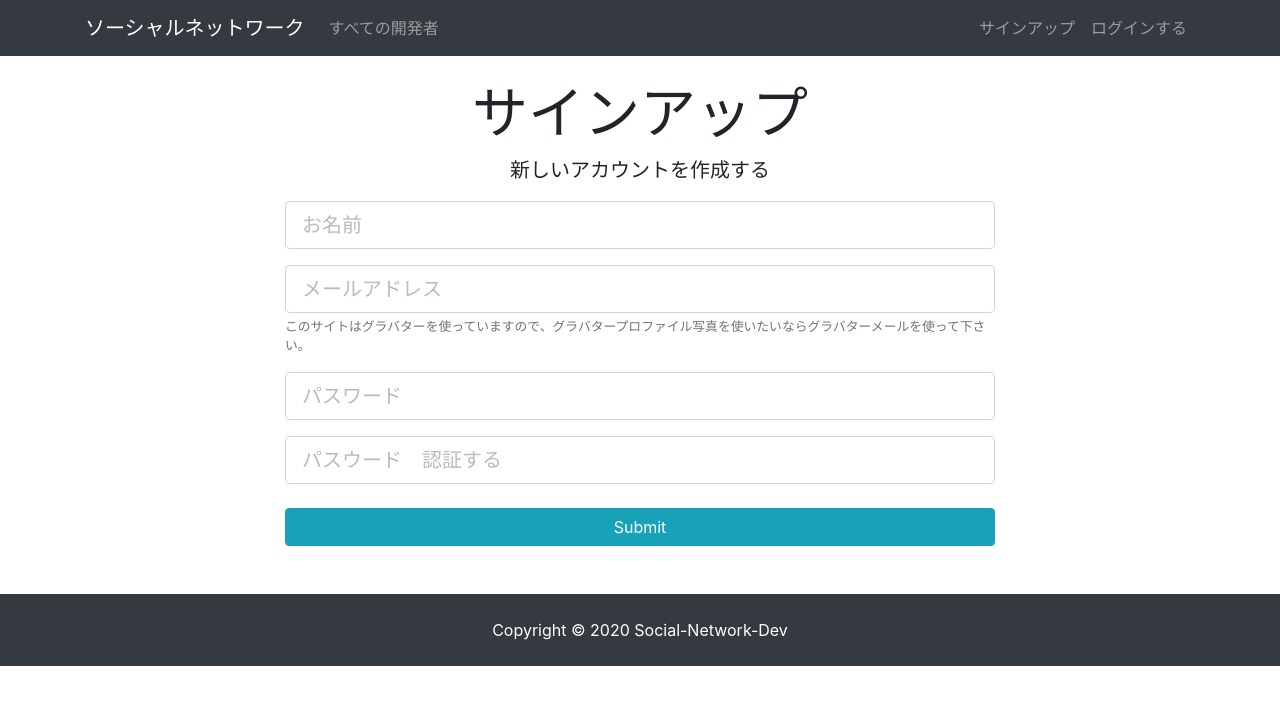
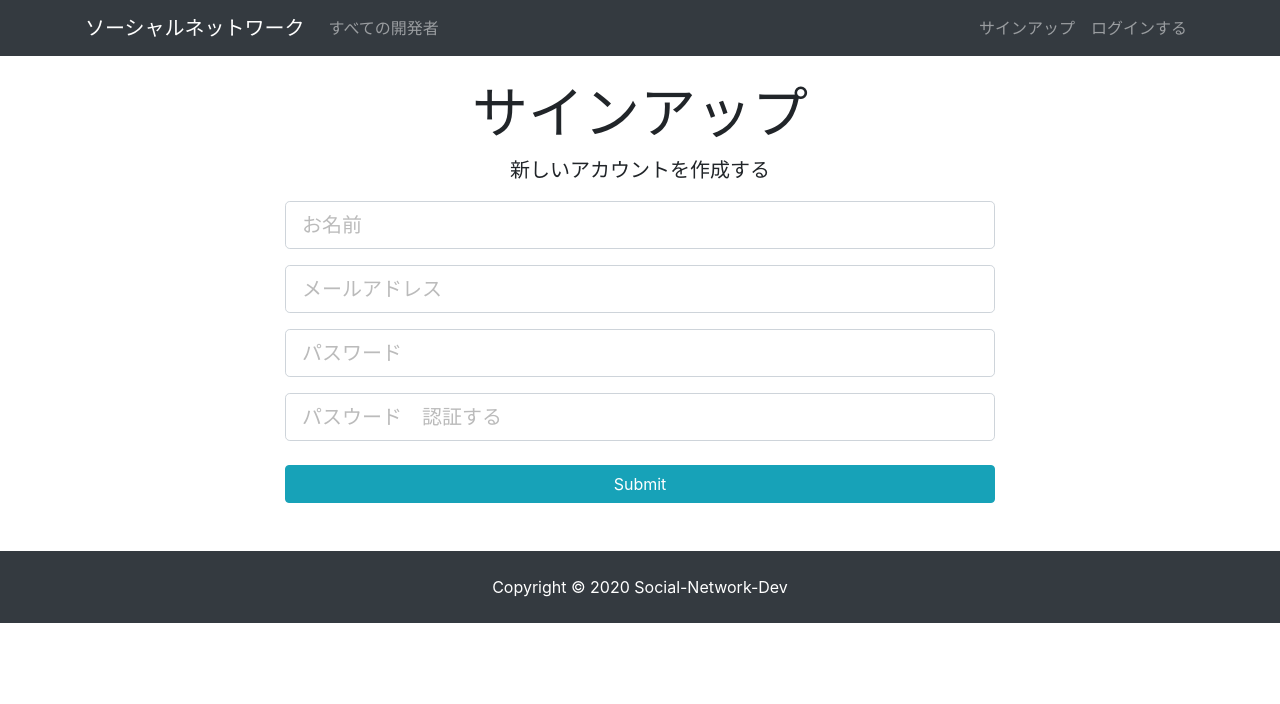
Before and after one commit to Meenachinmay/social-network-dev, a React (Create React App) app in the folder client/: page /register in a window 1280 px wide. Shown: the top 704 px of the page. Built offline with nearby package versions, Linux system fonts and the light colour scheme.

Commit message:
dynamic text input added as component as reusable component

```diff
--- a/client/src/components/auth/login.js
+++ b/client/src/components/auth/login.js
@@ -3,6 +3,8 @@
 import { withRouter } from 'react-router-dom';
 import { connect } from 'react-redux';
 import { loginUser } from '../../actions/authActions';
+
+import TextFieldGroup from '../../components/common/TextFieldGroup';
 
 import axios from 'axios';
 
@@ -67,14 +69,22 @@
                 <h1 className="display-4 text-center">ログイン</h1>
                 <p className="lead text-center">あなたのアカウントでログインしてください。</p>
                 <form onSubmit={ this.onSubmit }>
-                    <div className="form-group">
-                    <input type="email" className={classnames('form-control form-control-lg', {'is-invalid': errors.email})} placeholder="メールアドレス" name="email" value={ this.state.email } onChange={ this.onChange }/>
-                        {errors.email && (<div className="invalid-feedback">{errors.email}</div>)}
-                    </div>
-                    <div className="form-group">
-                    <input type="password" className={classnames('form-control form-control-lg', {'is-invalid': errors.password})} placeholder="パスウード" name="password" value={ this.state.password } onChange={ this.onChange }/>
-                        {errors.password && (<div className="invalid-feedback">{errors.password}</div>)}
-                    </div>
+                    <TextFieldGroup
+                        placeholder="メールアドレス"
+                        name="email"
+                        type="email"
+                        value={this.state.email}
+                        onChange={this.onChange}
+                        error={errors.email}
+                    />
+                    <TextFieldGroup
+                        placeholder="パスウード"
+                        name="password"
+                        type="password"
+                        value={this.state.password}
+                        onChange={this.onChange}
+                        error={errors.password}
+                    />
                     <input type="submit" className="btn btn-info btn-block mt-4" />
                 </form>
                 </div>
--- a/client/src/components/auth/register.js
+++ b/client/src/components/auth/register.js
@@ -9,6 +9,8 @@
 import { connect } from 'react-redux';
 
 import { registerUser } from '../../actions/authActions';
+
+import TextFieldGroup from '../../components/common/TextFieldGroup';
 
 class Register extends Component{
     constructor(){
@@ -66,23 +68,38 @@
                             <h1 className="display-4 text-center">サインアップ</h1>
                             <p className="lead text-center">新しいアカウントを作成する</p>
                             <form noValidate onSubmit={this.onSubmit}>
-                                <div className="form-group">
-                                <input type="text" className={classnames('form-control form-control-lg', {'is-invalid': errors.name})} placeholder="お名前" name="name" value={ this.state.name } onChange={ this.onChange } />
-                                    {errors.name && (<div className="invalid-feedback">{errors.name}</div>)}
-                                </div>
-                                <div className="form-group">
-                                <input type="email" className={classnames('form-control form-control-lg', {'is-invalid': errors.email})} placeholder="メールアドレス" name="email" value={ this.state.email } onChange={ this.onChange } />
-                                    {errors.email && (<div className="invalid-feedback">{errors.email}</div>)}
-                                <small className="form-text text-muted">このサイトはグラバターを使っていますので、グラバタープロファイル写真を使いたいならグラバターメールを使って下さい。</small>
-                                </div>
-                                <div className="form-group">
-                                <input type="password" className={classnames('form-control form-control-lg', {'is-invalid': errors.password})} placeholder="パスワード" name="password" value={ this.state.password } onChange={ this.onChange } />
-                                    {errors.password && (<div className="invalid-feedback">{errors.password}</div>)}
-                                </div>
-                                <div className="form-group">
-                                <input type="password" className={classnames('form-control form-control-lg', {'is-invalid': errors.password2})} placeholder="パスウード　認証する" name="password2" value={ this.state.password2 } onChange={ this.onChange } />
-                                    {errors.password2 && (<div className="invalid-feedback">{errors.password2}</div>)}
-                                </div>
+                                <TextFieldGroup
+                                    placeholder="お名前"
+                                    name="name"
+                                    value={this.state.name}
+                                    type="text"
+                                    onChange={this.onChange}
+                                    error={errors.name}
+                                />
+                                <TextFieldGroup
+                                    placeholder="メールアドレス"
+                                    name="email"
+                                    value={this.state.email}
+                                    type="email"
+                                    onChange={this.onChange}
+                                    error={errors.email}
+                                />
+                                <TextFieldGroup
+                                    placeholder="パスワード"
+                                    name="password"
+                                    value={this.state.password}
+                                    type="password"
+                                    onChange={this.onChange}
+                                    error={errors.password}
+                                />
+                                <TextFieldGroup
+                                    placeholder="パスウード　認証する"
+                                    name="password2"
+                                    value={this.state.password2}
+                                    type="password"
+                                    onChange={this.onChange}
+                                    error={errors.password2}
+                                />
                                 <input type="submit" className="btn btn-info btn-block mt-4" />
                             </form>
                         </div>
--- /dev/null
+++ b/client/src/components/common/TextFieldGroup.js
@@ -0,0 +1,49 @@
+import React from 'react'
+import classnames from 'classnames';
+import PropTypes from 'prop-types';
+
+
+const TextFieldGroup = ({
+    name,
+    placeholder,
+    value,
+    label,
+    error,
+    info,
+    type,
+    onChange,
+    disabled
+}) => {
+    return (
+        <div className="form-group">
+            <input
+                type={type}
+                className={classnames('form-control form-control-lg', {'is-invalid': error})}
+                placeholder={placeholder}
+                name={name}
+                value={value}
+                onChange={onChange}
+                disabled={disabled}
+            />
+            {info && <small className="form-text text-muted">{info}</small>}
+            {error && (<div className="invalid-feedback">{error}</div>)}
+        </div>
+    )
+}
+
+TextFieldGroup.propTypes = {
+    name: PropTypes.string.isRequired,
+    placeholder: PropTypes.string,
+    value: PropTypes.string.isRequired,
+    info: PropTypes.string,
+    error: PropTypes.string,
+    type: PropTypes.string.isRequired,
+    onChange: PropTypes.func.isRequired,
+    disabled: PropTypes.string
+}
+
+TextFieldGroup.defaultProps = {
+    type: 'text'
+}
+
+export default TextFieldGroup;
```
